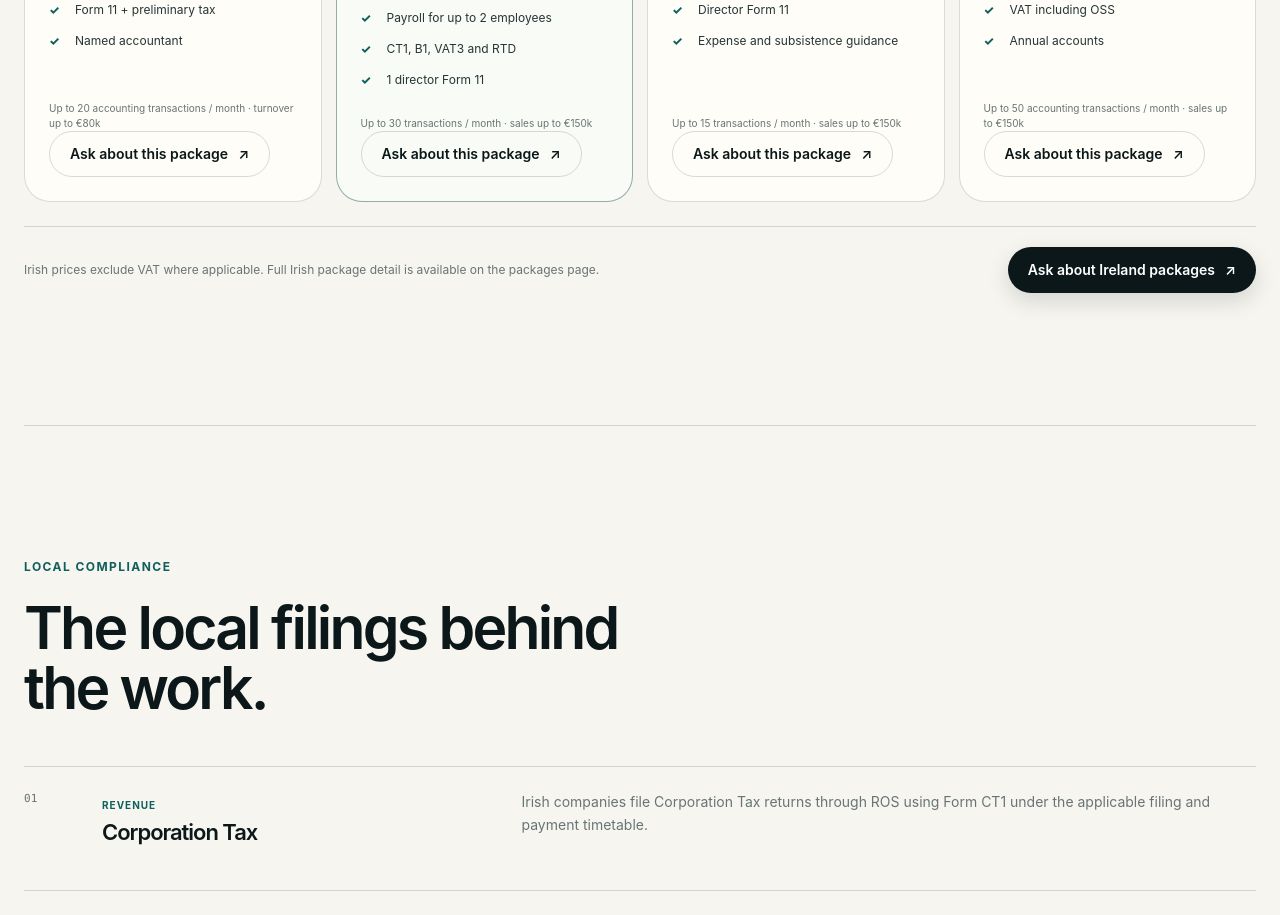
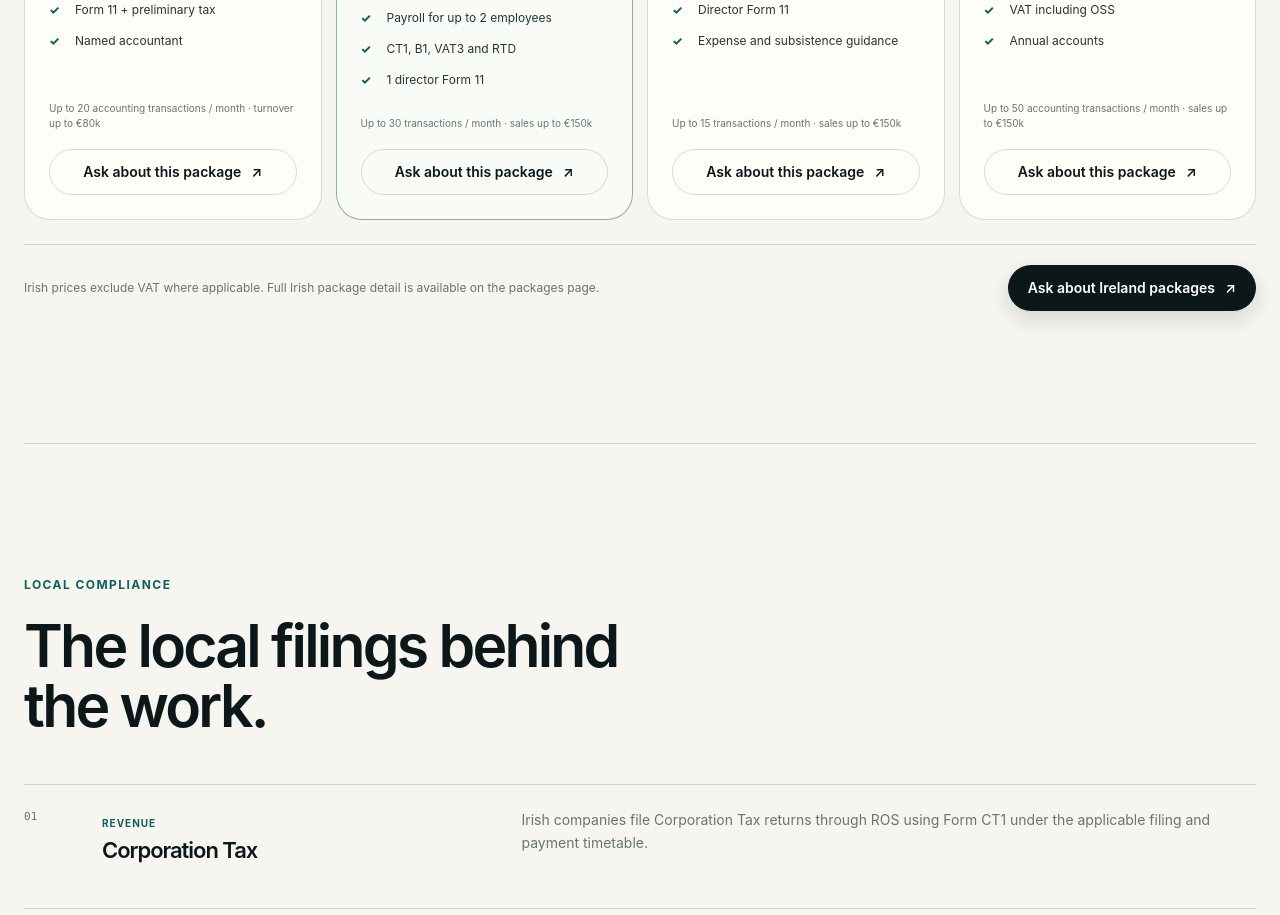
Before and after one commit to victoriashiel/Shiel-ltd, a Next.js app: page /ireland in a window 1280 px wide. Shown: the part 2760-3675 px from the top of the page. Built offline with nearby package versions, Linux system fonts and the light colour scheme; no server answers.

Commit message:
Align regional package CTAs

```diff
--- a/app/[region]/region.module.css
+++ b/app/[region]/region.module.css
@@ -198,6 +198,11 @@
   line-height: 1.5;
 }
 
+.packageCta {
+  width: 100%;
+  margin-top: 18px;
+}
+
 .packageFooter {
   margin-top: 24px;
   padding-top: 20px;
```
